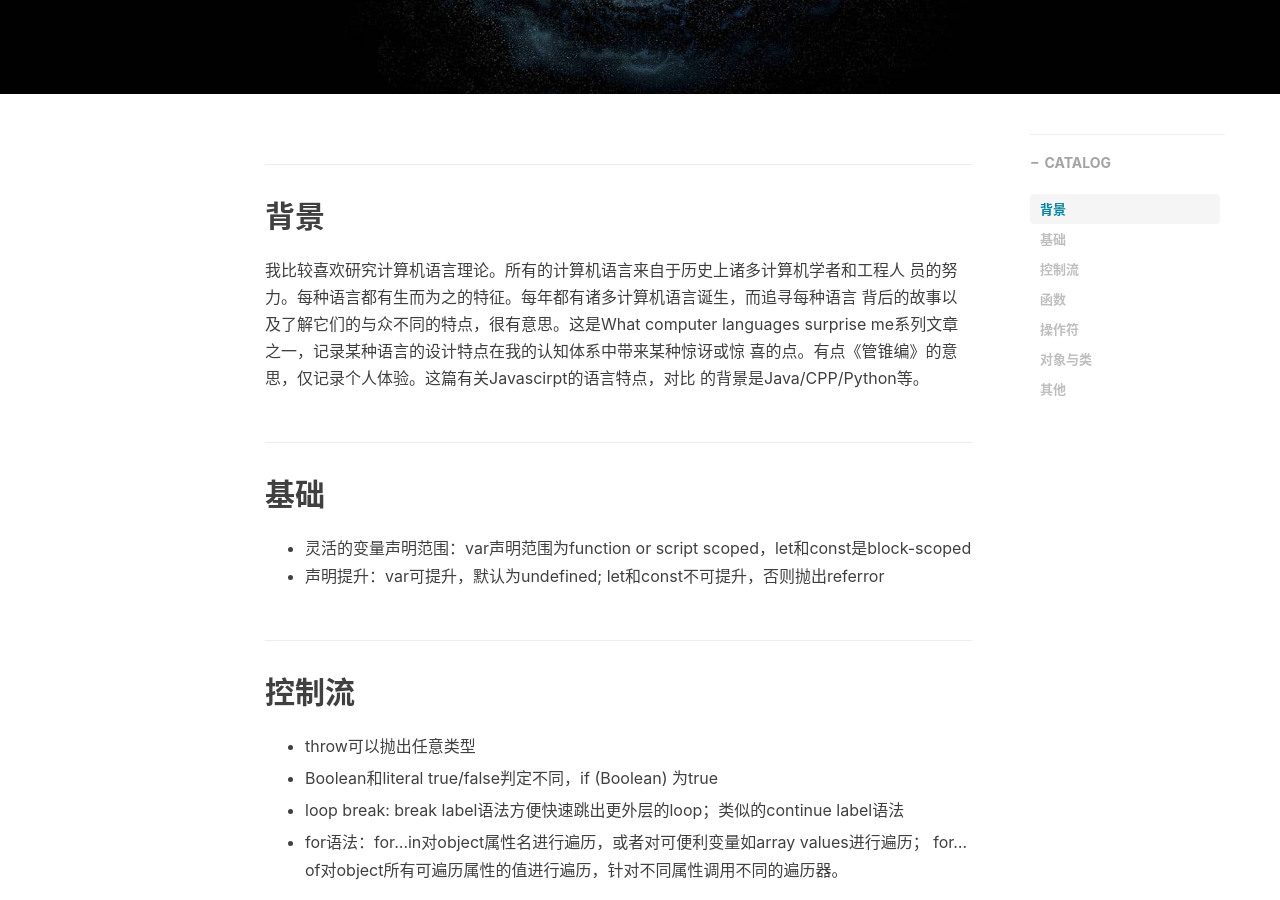
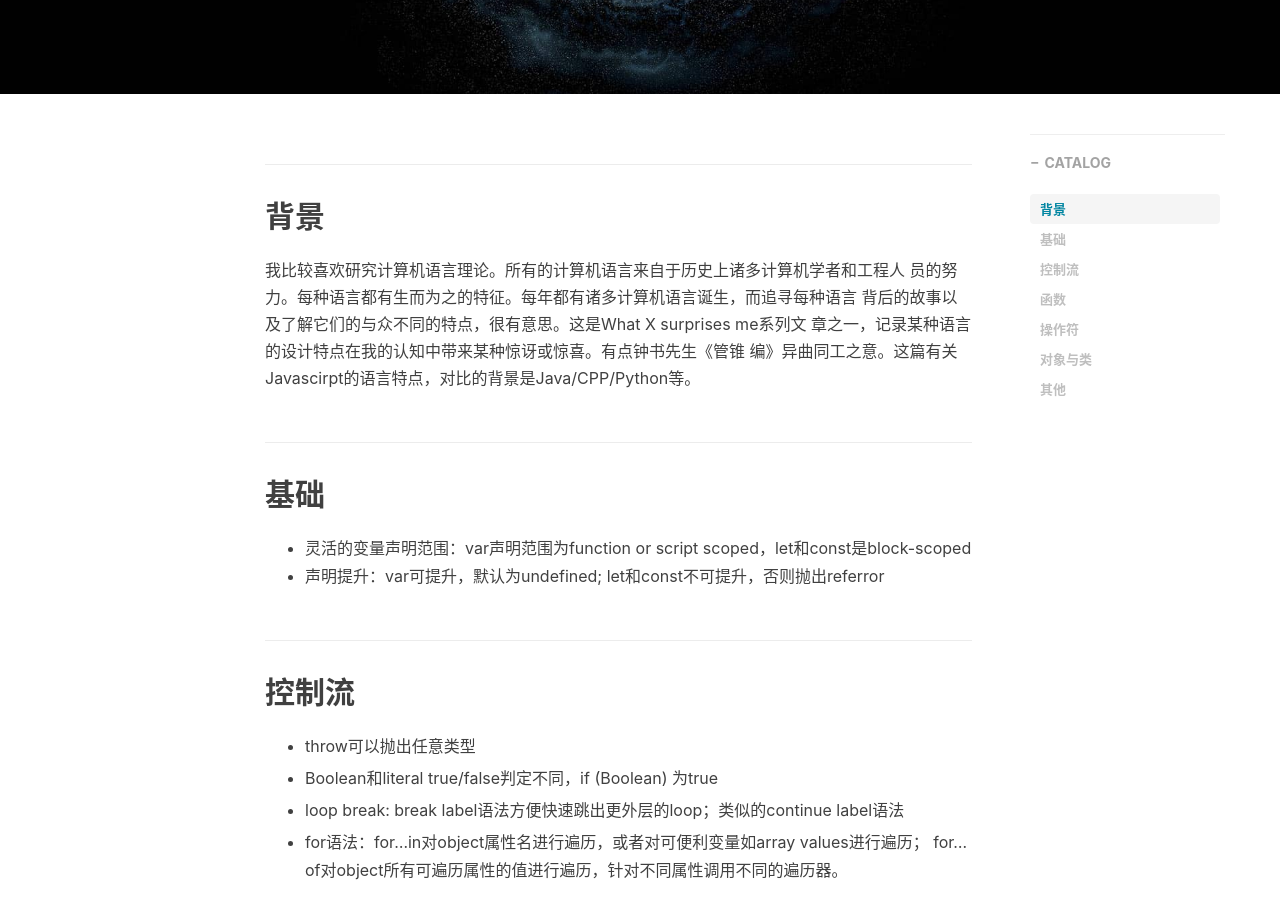
Before and after one commit to lambdacogito/lambdacogito.github.io, a Jekyll site: the page built from content/_posts/2023-09-18-what-javascript-surprises-me.md, in a window 1280 px wide and 900 px high, scrolled down 429 px. Built offline with Jekyll 4.4.1, drawn with Linux system fonts in a browser that asks for light colours; nearby versions of some CDN libraries; comment, search, counter and statistics services are not loaded.

Commit message:
Quick update

```diff
--- a/content/_posts/2023-09-18-what-javascript-surprises-me.md
+++ b/content/_posts/2023-09-18-what-javascript-surprises-me.md
@@ -12,10 +12,9 @@ tags: ["Computer Languages"]
 
 我比较喜欢研究计算机语言理论。所有的计算机语言来自于历史上诸多计算机学者和工程人
 员的努力。每种语言都有生而为之的特征。每年都有诸多计算机语言诞生，而追寻每种语言
-背后的故事以及了解它们的与众不同的特点，很有意思。这是What computer languages
-surprise me系列文章之一，记录某种语言的设计特点在我的认知体系中带来某种惊讶或惊
-喜的点。有点《管锥编》的意思，仅记录个人体验。这篇有关Javascirpt的语言特点，对比
-的背景是Java/CPP/Python等。
+背后的故事以及了解它们的与众不同的特点，很有意思。这是What X surprises me系列文
+章之一，记录某种语言的设计特点在我的认知中带来某种惊讶或惊喜。有点钟书先生《管锥
+编》异曲同工之意。这篇有关Javascirpt的语言特点，对比的背景是Java/CPP/Python等。
 
 ## 基础
 
```
